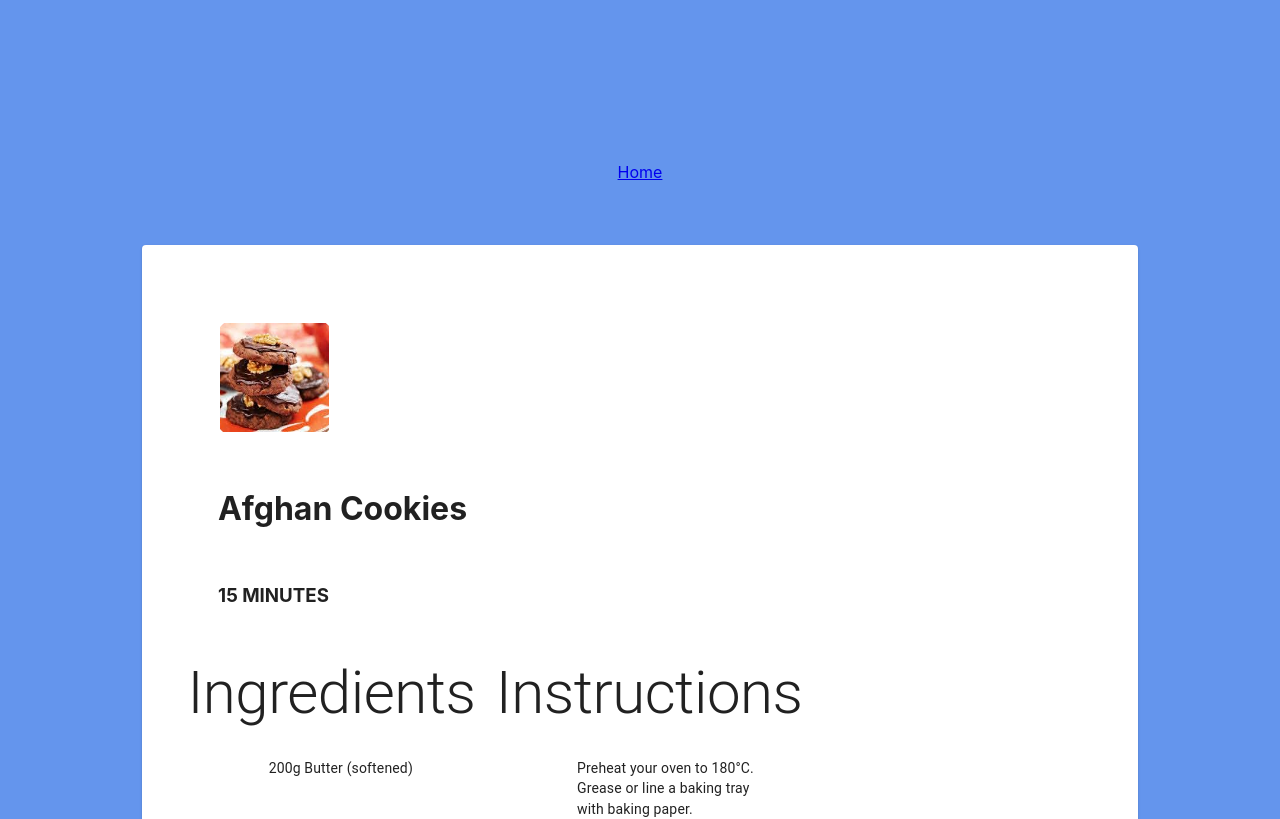
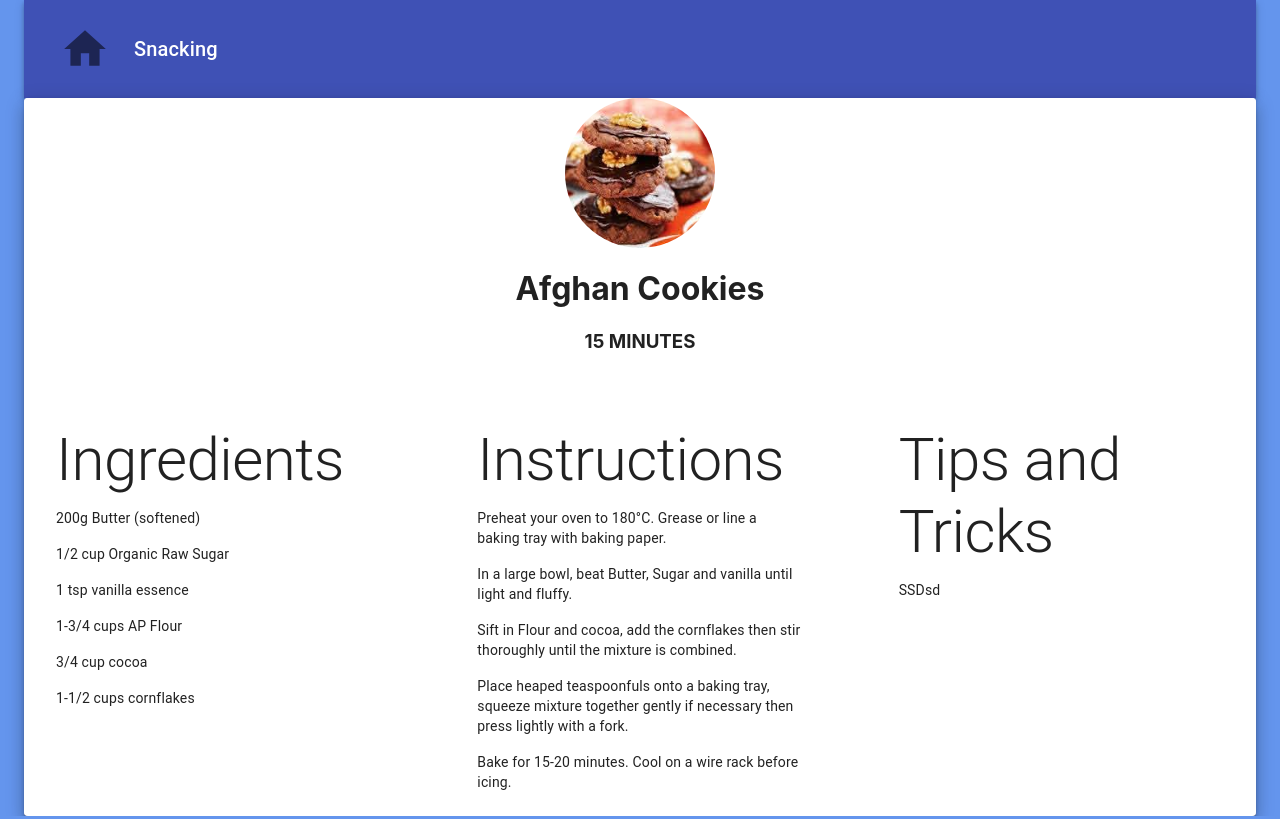
Before and after one commit to byoung006/react-recipe-book, a React (Create React App) app: page /afghan_cookies in a window 1280 px wide. Shown: the top 819 px of the page. Built offline with nearby package versions, Linux system fonts and the light colour scheme.

Commit message:
tings mon

```diff
--- a/src/App.css
+++ b/src/App.css
@@ -1,12 +1,11 @@
-
-* {
-  margin: 2%;
-  padding: 2%;
-  box-sizing: border-box;
-}
-
 :root {
-
   background-color: cornflowerblue;
   font-variant: common-ligatures;
-  color: blanchedalmond;}
+  text-emphasis-colorolor: blanchedalmond;
+  color: black;
+
+}
+card {
+  background-color: lightsteelblue;
+  outline: antiquewhite;
+}
--- a/src/App.js
+++ b/src/App.js
@@ -1,27 +1,58 @@
 import React from "react";
 import "./App.css";
-import { Grid, Icon } from "@material-ui/core";
+import { colors, Grid } from "@material-ui/core";
 import { BrowserRouter as Router, Switch, Route, Link } from "react-router-dom";
 import { Home } from "./Home";
+import IconButton from "@material-ui/core/IconButton";
+import Toolbar from "@material-ui/core/Toolbar";
+import AppBar from "@material-ui/core/AppBar";
+import Typography from "@material-ui/core/Typography";
+import Button from "@material-ui/core/Button";
+import MenuIcon from "@material-ui/icons/Menu";
+import HomeIcon from "@material-ui/icons/Home";
+import { makeStyles } from "@material-ui/core/styles";
+import Avatar from "@material-ui/core/Avatar";
+import Container from "@material-ui/core/Container";
+
+const useStyles = makeStyles((theme) => ({
+  root: {
+    flexGrow: 1,
+  },
+  menuButton: {
+    marginRight: theme.spacing(2),
+  },
+  title: {
+    flexGrow: 1,
+  },
+}));
 
 function BasicLayoutRoute({ Component, path }) {
+  const classes = useStyles();
+  // or remove the className={yadayada}
+  // important classes just like they did in material example,//thanks mang
   return (
     <Route
       path={path}
       children={
-        <Grid
-          spacing={5}
-          alignContent={"center"}
-          justify={"center"}
-          container
-          direction={"column"}
-          alignItems={"center"}
-        >
-          {" "}
-          <Link to="/">Home</Link>
-          {/*The child component to display within the basic layout.*/}
-          {Component}
-        </Grid>
+        <Container maxWidth="lg">
+          <Grid container>
+            <Grid item xs={12}>
+              <AppBar position="static">
+                <Toolbar>
+                  <IconButton edge="start" color="inherit" aria-label="menu">
+                    <IconButton component={Link} to={"/"}>
+                      <HomeIcon style={{ fontSize: 50 }} />
+                    </IconButton>
+                  </IconButton>
+                  <Typography variant="h6" className={classes.title}>
+                    Snacking
+                  </Typography>
+                </Toolbar>
+              </AppBar>
+            </Grid>
+            {Component}
+          </Grid>
+        </Container>
       }
     />
   );
--- a/src/CategoryList.js
+++ b/src/CategoryList.js
@@ -9,9 +9,10 @@ import makeStyles from "@material-ui/core/styles/makeStyles";
 
 const useStyles = makeStyles((theme) => ({
   avatar: {
-    width: 150,
-    height: 150,
+    width: 100,
+    height: 100,
   },
+  cardMargin: { margin: 20, padding: 20 },
 }));
 function CategoryTitle(props) {
   return (
@@ -42,7 +43,7 @@ export function CategoryList({ category }) {
         <CategoryTitle category={category} />
         {applyCategoryFilter().map((recipe) => {
           return (
-            <Card>
+            <Card className={myClasses.cardMargin}>
               <Button to={recipe.id} component={Link} fullWidth>
                 <Avatar
                   aria-label="recipe"
--- a/src/Home.js
+++ b/src/Home.js
@@ -16,6 +16,7 @@ export const Home = () => {
     <>
       {id && (
         <>
+          <Grid item lg={12}>
             <RecipeReviewCard
               id={id}
               title={Recipes[id].dishName}
@@ -25,23 +26,17 @@ export const Home = () => {
               }
               ingredientsArray={Recipes[id].recipe.ingredients}
               instructionArray={Recipes[id].recipe.instructions}
+              tipsAndTricksArray={Recipes[id].recipe.tipsAndTricks}
             />
+          </Grid>
         </>
       )}
       {!id && (
         <>
-          <Grid
-            spacing={2}
-            container
-            alignContent={"space-around"}
-            alignItems={"space-around"}
-            justify={"space-around"}
-          >
           <CategoryList category={"dinner"} />
           <CategoryList category={"lunch"} />
           <CategoryList category={"breakfast"} />
           <CategoryList category={"snacks"} />
-          </Grid>
         </>
       )}
     </>
--- a/src/NicelyFormattedList.js
+++ b/src/NicelyFormattedList.js
@@ -7,12 +7,14 @@ import React from "react";
 export const NicelyFormattedList = ({ title, mappableData }) => {
   return (
     <>
-      <Typography variant="h2">{title}</Typography>
-      <List dense={true} disablePadding={true}>
+      <List dense={true} disablePadding={true} style={{ padding: 16 }}>
+        <ListItem>
+          <Typography variant="h2">{title}</Typography>
+        </ListItem>
         {mappableData.map((value) => {
           return (
             <ListItem>
-              <ListItemText inset={true} primary={value} />
+              <ListItemText primary={value} />
             </ListItem>
           );
         })}{" "}
--- a/src/RecipeCards.js
+++ b/src/RecipeCards.js
@@ -4,7 +4,8 @@ import Card from "@material-ui/core/Card";
 import Avatar from "@material-ui/core/Avatar";
 import { Grid } from "@material-ui/core";
 import { NicelyFormattedList } from "./NicelyFormattedList";
-
+import { Paper } from "@material-ui/core";
+import card from "./App.css";
 const useStyles = makeStyles((theme) => ({
   avatar: {
     width: 150,
@@ -18,21 +19,17 @@ export default function RecipeReviewCard({
   subheader,
   instructionArray,
   ingredientsArray,
+  tipsAndTricksArray,
 }) {
   const classes = useStyles();
 
   return (
     <>
       {" "}
-      <Card>
-        <Grid
-          container
-          spacing={1}
-          alignItems={"flex-start"}
-          alignContent={"flex-start"}
-          justify={"flex-start"}
-        >
-          <Grid sm={12} item>
+      <Paper elevation={10} className={card}>
+        <Card className={card}>
+          <Grid container spacing={4}>
+            <Grid sm={12} item style={{ textAlign: "-webkit-center" }}>
               <Avatar
                 aria-label="recipe"
                 src={`${id}.jpeg`}
@@ -41,7 +38,6 @@ export default function RecipeReviewCard({
               <h1>{title}</h1>
               <h3> {subheader}</h3>
             </Grid>
-
             <Grid sm={12} md={6} lg={4} item>
               <NicelyFormattedList
                 title={"Ingredients"}
@@ -53,9 +49,16 @@ export default function RecipeReviewCard({
                 title={"Instructions"}
                 mappableData={instructionArray}
               />
+            </Grid>{" "}
+            <Grid sm={12} md={6} lg={4} item>
+              <NicelyFormattedList
+                title={"Tips and Tricks"}
+                mappableData={tipsAndTricksArray}
+              />
             </Grid>
           </Grid>
-      </Card>
+        </Card>{" "}
+      </Paper>
     </>
   );
 }
--- a/src/recipes.js
+++ b/src/recipes.js
@@ -19,6 +19,10 @@ export const energy_balls = {
       "If the mixture seems too wet, add a bit more oats. If it's too dry, add a bit more nut butter. ",
       "It should resemble a somewhat sticky dough that holds together when lightly squeezed. Place the bowl in the refrigerator for 30 minutes to set (this will make the balls easier to roll later on).",
       "Remove the bowl from the refrigerator and portion the dough into balls of desired size. (I use a cookie scoop to make mine approximately 1 inch in diameter). Enjoy!",
+    ],
+    tipsAndTricks: [
+      "When making energy balls, remember that you can use lots of different ingredients as your 'Mix ins'!",
+      "Try using things like hemp hearts or Dried fruits to create some variety. ",
     ],
   },
 };
@@ -50,6 +54,9 @@ export const plum_dumplings = {
       "Drop into boiling salted water and cook for 20 minutes",
       "Drain and serve topped with buttered bread crumbs",
     ],
+    tipsAndTricks: [
+      "Try using cinnamon sugar as the topping instead of Bread Crumbs! ",
+    ],
   },
 };
 export const overnight_oats = {
@@ -65,6 +72,7 @@ export const overnight_oats = {
     instructions: [
       "1. Add all ingredients to container, 2. Mix thoroughly, 3. Refrigerate minimum 1 hour",
     ],
+    tipsAndTricks: ["SSDsd"],
   },
 };
 export const curried_pasta_salad = {
@@ -81,6 +89,7 @@ export const curried_pasta_salad = {
       " 1 Hard-boiled Egg",
     ],
     instructions: ["Cook Pasta al-dente", "cool and set aside"],
+    tipsAndTricks: ["SSDsd"],
   },
 };
 export const mac_and_cheese = {
@@ -95,6 +104,7 @@ export const mac_and_cheese = {
       "1 Cup uncooked Pasta, 1/4 Cup Mayo, Red pepper Diced, 1 Hard-boiled Egg",
     ],
     instructions: ["Cook Pasta al-dente", "cool and set aside"],
+    tipsAndTricks: ["SSDsd"],
   },
 };
 export const cloud_omelette = {
@@ -113,6 +123,7 @@ export const cloud_omelette = {
       "Whisk eggs together using fork",
       "Add eggs to pan, and incorporate into fillings using a spatula",
     ],
+    tipsAndTricks: ["SSDsd"],
   },
 };
 export const eggwhite_waffle = {
@@ -133,6 +144,7 @@ export const eggwhite_waffle = {
         "In a seperate bowl seperate 2 egg whites, and whisk until soft peaks form. Fold egg whites into mixture" +
         "Ladle the batter into a preheated waffle iron. Cook the waffles until golden and crisp. Serve immediately.",
     ],
+    tipsAndTricks: ["SSDsd"],
   },
 };
 export const afghan_cookies = {
@@ -159,6 +171,7 @@ export const afghan_cookies = {
       "Place heaped teaspoonfuls onto a baking tray, squeeze mixture together gently if necessary then press lightly with a fork.",
       "Bake for 15-20 minutes. Cool on a wire rack before icing.",
     ],
+    tipsAndTricks: ["SSDsd"],
   },
 };
 export const perogies = {
@@ -191,6 +204,7 @@ export const perogies = {
       "To Make Sauerkraut Filling: Place bacon in a large, deep skillet. Cook over medium high heat until evenly brown. Drain, crumble and place in a medium bowl. Stir in sauerkraut, then sour cream. Mix well.",
       "Roll reserved dough out on a floured surface. Cut circles out of dough, using a small round container. Place a spoonful of potato or sauerkraut filling in the center of each circle and fold over, pinching edges together to seal. Bring a large pot of lightly salted water to a boil; drop perogies in boiling water and cook for 4 to 5 minutes, or until they float.",
     ],
+    tipsAndTricks: ["SSDsd"],
   },
 };
 export const asian_pork_belly = {
@@ -226,6 +240,7 @@ export const asian_pork_belly = {
       "In the last couple of hours of roasting, begin to brush on layers of the glaze. I do this 4-6 times about every 20 minutes, to build flavourful, sticky glaze on the pork belly.",
       "Let the pork belly rest for about 15 minutes before slicing and serving.",
     ],
+    tipsAndTricks: ["skdhfkuh"],
   },
 };
 
```
Lines whose indentation alone changed are shown as unchanged.
